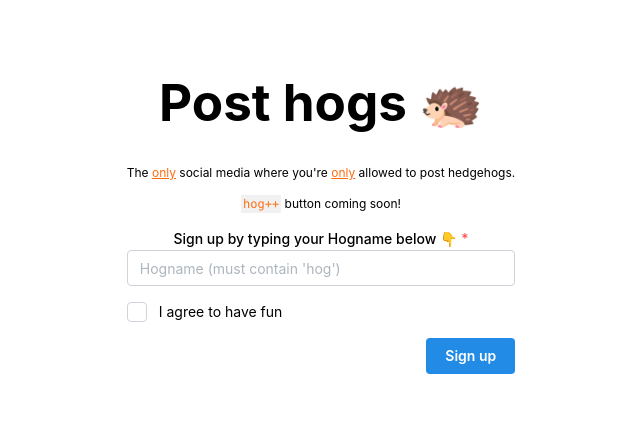
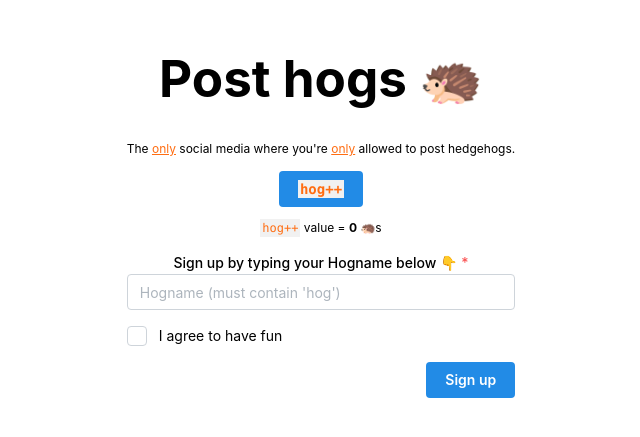
Before and after one commit to holacompu/post-hog-app, a React (Vite) app in the folder vite-hog/: page / in a window 1280 px wide. Shown: the part 193-630 px from the top of the page, without its empty margins (319-959 px from the left). Built offline with nearby package versions, Linux system fonts and the light colour scheme.

Commit message:
Implement hog++ button. Add the ability for mutiple 'o's in the Hogname.

```diff
--- a/vite-hog/src/App.tsx
+++ b/vite-hog/src/App.tsx
@@ -1,6 +1,7 @@
 //import { useState } from 'react'
 import './App.css'
 import '@mantine/core/styles.css';
+import { useState } from 'react'
 
 import { MantineProvider } from '@mantine/core';
 
@@ -16,9 +17,11 @@ export default function App() {
     },
 
     validate: {
-      email: (value) => (/hog/i.test(value) ? null : 'Invalid hogname'),
+      email: (value) => (/h(o+)g/i.test(value) ? null : 'Invalid Hogname'),
     },
   });
+
+  const [count, setCount] = useState(0)
 
   return <MantineProvider> {
 
@@ -28,8 +31,11 @@ export default function App() {
 
           <p>The <u>only</u> social media where you're <u>only</u> allowed to post hedgehogs.</p>
 
-          <p><code>hog++</code> button coming soon!</p>
-
+          <Button onClick={() => setCount((count) => count + 1)}>
+          <code>hog++</code>
+          </Button>
+          <p><code>hog++</code> value = <b>{count}</b> 🦔s
+          </p>
 
 
     <form onSubmit={form.onSubmit((values) => console.log(values))}>
```
